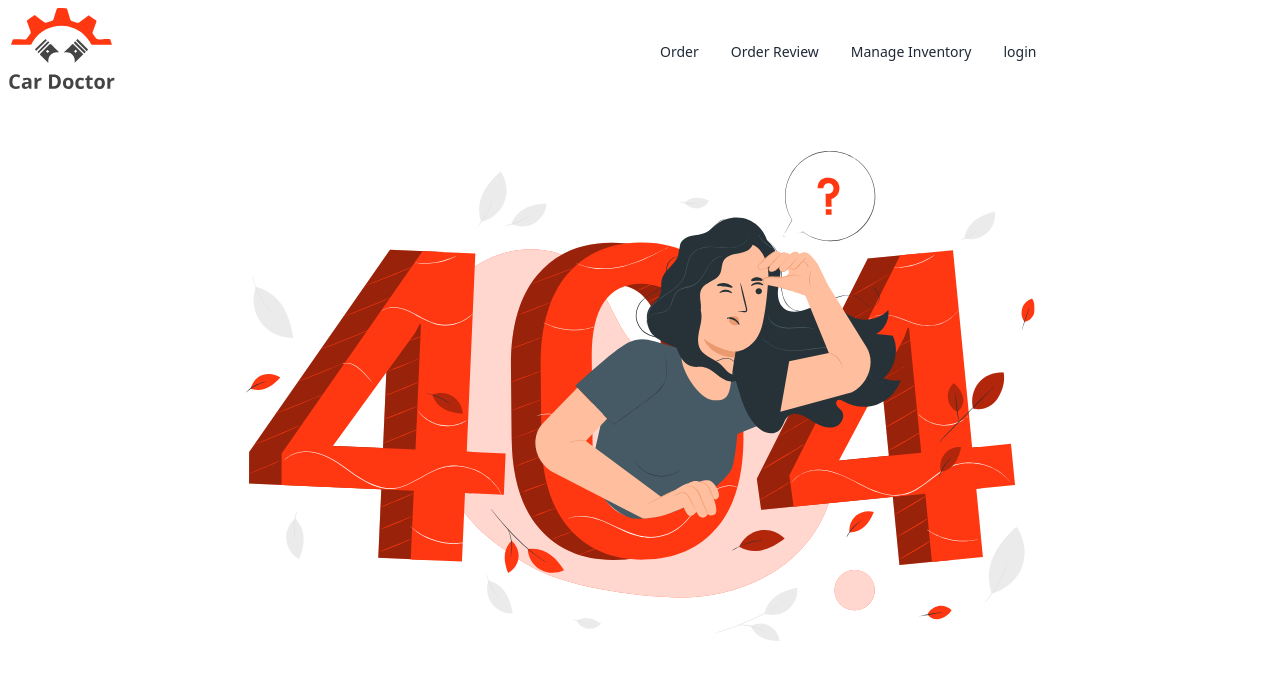
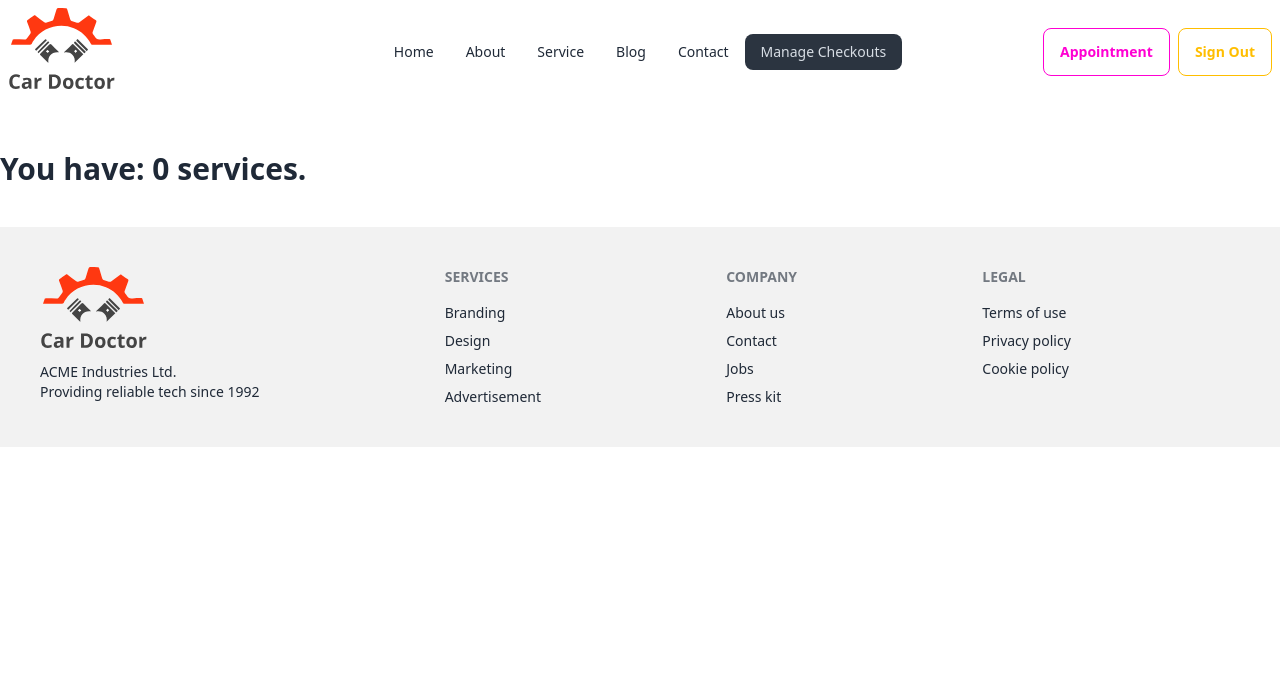
Before and after one commit to istiak29/car-service-client, a React (Vite) app: page /managecheckout in a window 1280 px wide. Shown: the top 680 px of the page. Built offline with nearby package versions, Linux system fonts and the light colour scheme; no server answers; sample sign-in values are in the browser's storage.

Commit message:
make private route For Solving Loading issue create private route.

```diff
--- /dev/null
+++ b/src/Pages/Checkout/ManageCheckOut.jsx
@@ -0,0 +1,29 @@
+import { useContext, useEffect, useState } from "react";
+import { AuthContext } from "../../Providers/AuthProvider";
+import axios from "axios";
+
+const ManageCheckOut = () => {
+
+    const { user } = useContext(AuthContext);
+
+    const [userCheckOut, setUserCheckOut] = useState([])
+
+    const url = `http://localhost:5000/checkouts?email=${user?.email}`
+
+    useEffect(() => {
+        axios.get(url)
+            .then(result => {
+                console.log(result.data);
+                setUserCheckOut(result.data);
+            })
+            .catch(error => console.error(error))
+    }, []);
+
+    return (
+        <div>
+            <h2 className="font-bold text-3xl">You have: { userCheckOut.length} services.</h2>
+        </div>
+    );
+};
+
+export default ManageCheckOut;
--- a/src/Pages/Shared/Navbar.jsx
+++ b/src/Pages/Shared/Navbar.jsx
@@ -1,7 +1,12 @@
 import { Link, NavLink } from "react-router-dom";
 import logo from '../../assets/logo.svg'
+import { useContext } from "react";
+import { AuthContext } from "../../Providers/AuthProvider";
+import Swal from "sweetalert2";
 
 const Navbar = () => {
+
+    const { user, userSignOut } = useContext(AuthContext)
 
     const navLinks = <>
         <li><NavLink to={'/'}>Home</NavLink></li>
@@ -9,7 +14,31 @@ const Navbar = () => {
         <li><NavLink to={'/service'}>Service</NavLink></li>
         <li><NavLink to={'/blog'}>Blog</NavLink></li>
         <li><NavLink to={'/contact'}>Contact</NavLink></li>
+        <li>
+            {
+                user?.email ? (
+                    <NavLink to={'/managecheckout'}>Manage Checkouts</NavLink> ) :
+                    <NavLink>Profile</NavLink>
+
+            }
+        </li>
     </>
+
+    const handleLogOut = () => {
+
+        userSignOut()
+            .then(() => {
+                Swal.fire({
+                    position: "top-end",
+                    icon: "success",
+                    title: "You have been logged Out",
+                    showConfirmButton: false,
+                    timer: 1500
+                });
+            })
+            .catch(error => console.error(error))
+
+    }
 
     return (
         <div className="mb-12">
@@ -31,7 +60,11 @@ const Navbar = () => {
                     </ul>
                 </div>
                 <div className="navbar-end">
-                    <a className="btn btn-outline btn-secondary">Appointment</a>
+                    <a className="btn btn-outline btn-secondary mr-2">Appointment</a>
+                    {
+                        user ? (<button onClick={handleLogOut} className="btn btn-outline btn-warning">Sign Out</button>) :
+                            <Link to={'/login'} className="btn btn-outline btn-warning">Log In</Link>
+                    }
                 </div>
             </div>
         </div>
--- a/src/Pages/User/UserSignUp.jsx
+++ b/src/Pages/User/UserSignUp.jsx
@@ -2,12 +2,15 @@ import login from '../../assets/images/login/login.svg'
 import { FcGoogle } from "react-icons/fc";
 import { FaFacebook } from "react-icons/fa";
 import { FaGithub } from "react-icons/fa";
-import { Link } from 'react-router-dom';
+import { Link, useNavigate } from 'react-router-dom';
 import { useContext } from 'react';
 import { AuthContext } from '../../Providers/AuthProvider';
+import Swal from 'sweetalert2';
 
 
 const UserSignUp = () => {
+
+    const navigate = useNavigate();
 
     const { createWithEmailPass } = useContext(AuthContext);
 
@@ -25,6 +28,15 @@ const UserSignUp = () => {
         createWithEmailPass(email, password)
             .then(result => {
                 console.log(result.user);
+                Swal.fire({
+                    position: "top-end",
+                    icon: "success",
+                    title: "Account created Successful",
+                    showConfirmButton: false,
+                    timer: 1500
+                });
+
+                navigate('/')
 
             })
             .catch(error => { console.error(error) });
--- a/src/Providers/AuthProvider.jsx
+++ b/src/Providers/AuthProvider.jsx
@@ -1,5 +1,5 @@
 import { createContext, useEffect, useState } from "react";
-import { createUserWithEmailAndPassword, getAuth, onAuthStateChanged, signInWithEmailAndPassword } from "firebase/auth";
+import { createUserWithEmailAndPassword, getAuth, onAuthStateChanged, signInWithEmailAndPassword, signOut } from "firebase/auth";
 import app from "../../src/Firebase/firebase.config"
 import PropTypes from 'prop-types';
 
@@ -30,6 +30,12 @@ const AuthProvider = ({ children }) => {
         return signInWithEmailAndPassword(auth, email, password)
     };
 
+    // sign out
+    const userSignOut = () => {
+        setLoading(true);
+        return signOut(auth);
+    }
+
 
     // Getting the current user
     useEffect(() => {
@@ -50,6 +56,7 @@ const AuthProvider = ({ children }) => {
         setLoading,
         createWithEmailPass,
         signInWithEmailPass,
+        userSignOut,
     }
 
 
--- /dev/null
+++ b/src/Routes/PrivateRoute.jsx
@@ -0,0 +1,28 @@
+import { useContext } from "react";
+import { AuthContext } from "../Providers/AuthProvider";
+import { Navigate } from "react-router-dom";
+import PropTypes from 'prop-types'
+
+const PrivateRoute = ({children}) => {
+
+    const { user, loading } = useContext(AuthContext);
+
+    if (loading) {
+        return <progress className="progress w-2/3"></progress>
+    }
+
+    if (user?.email) {
+        return children
+    }
+
+
+    return (
+        <Navigate to={'/login'} replace></Navigate>
+    );
+};
+
+export default PrivateRoute;
+
+PrivateRoute.propTypes = {
+    children: PropTypes.node
+}
--- a/src/Routes/Routers.jsx
+++ b/src/Routes/Routers.jsx
@@ -7,6 +7,8 @@ import UserMainLayout from "../Pages/User/UserMainLayout";
 import ErrorPage from "./ErrorPage";
 import ServiceDetail from "../Pages/Details/ServiceDetail";
 import CheckOut from "../Pages/CheckOut/CheckOut";
+import ManageCheckOut from "../Pages/Checkout/ManageCheckOut";
+import PrivateRoute from "./PrivateRoute";
 
 const router = createBrowserRouter([
     {
@@ -33,6 +35,13 @@ const router = createBrowserRouter([
                 path: '/chcekout/:id',
                 element: <CheckOut></CheckOut>,
                 loader: ({ params }) => fetch(`http://localhost:5000/services/${params.id}`)
+            },
+
+            {
+                path: '/managecheckout',
+                element: <PrivateRoute>
+                    <ManageCheckOut></ManageCheckOut>
+                </PrivateRoute>
             }
         ],
     },
```
